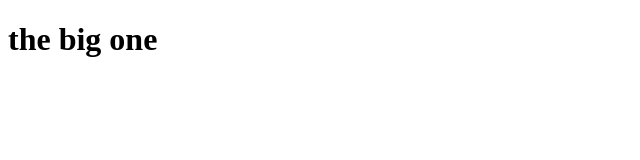
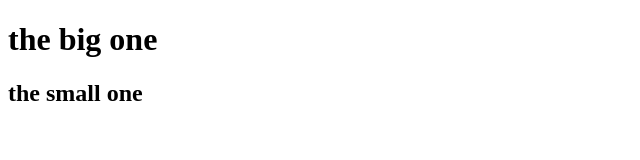
Before and after one commit to ya1sec/hellogoodbye, a plain HTML site: page index.html in a window 1280 px wide. Shown: the whole page, without its empty margins (0-640 px from the left). Drawn offline with Linux system fonts and the light colour scheme.

Commit message:
added h2

```diff
--- a/index.html
+++ b/index.html
@@ -7,5 +7,6 @@
 </head>
 <body>
     <h1>the big one</h1>
+    <h2>the small one</h2>
 </body>
 </html>
```
